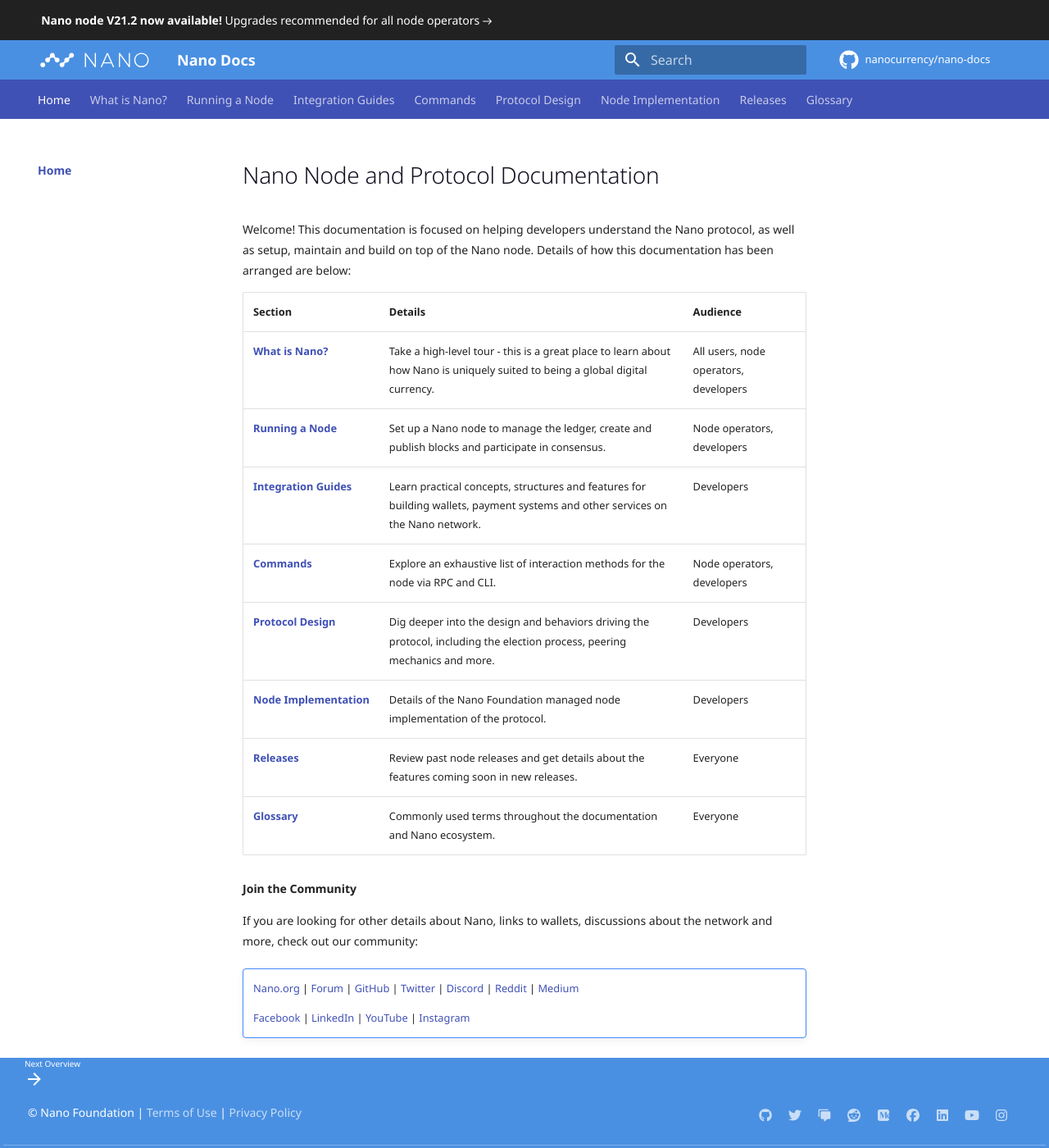
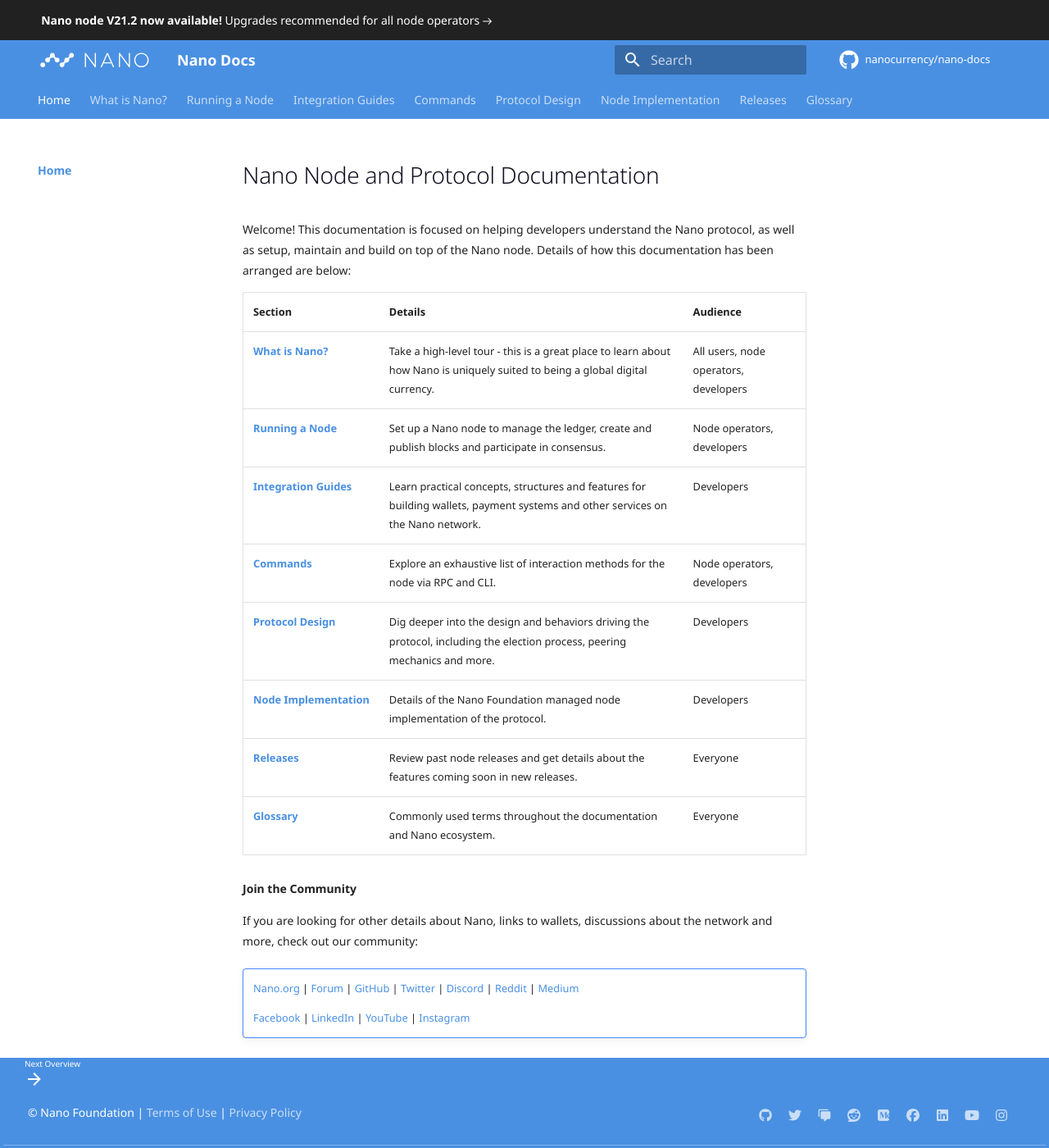
Before and after one commit to nanocurrency/nano-docs, an MkDocs documentation site: the page built from docs/index.md, in a window 1280 px wide and 1400 px high. Shown: the whole window at 82% size. Built offline with MkDocs 1.6.1 and Material for MkDocs 9.7.7, drawn with Linux system fonts in a browser that asks for light colours; comment, search, counter and statistics services are not loaded.

Commit message:
Color variable adjustments

```diff
--- a/docs/stylesheets/extras.css
+++ b/docs/stylesheets/extras.css
@@ -1,3 +1,9 @@
+:root {
+  --md-primary-fg-color:        #4a90e2;
+  --md-primary-fg-color--light: #4a90e2;
+  --md-primary-fg-color--dark:  #90030C;
+}
+
 .md-container {
     background-color: white;
 }
```
